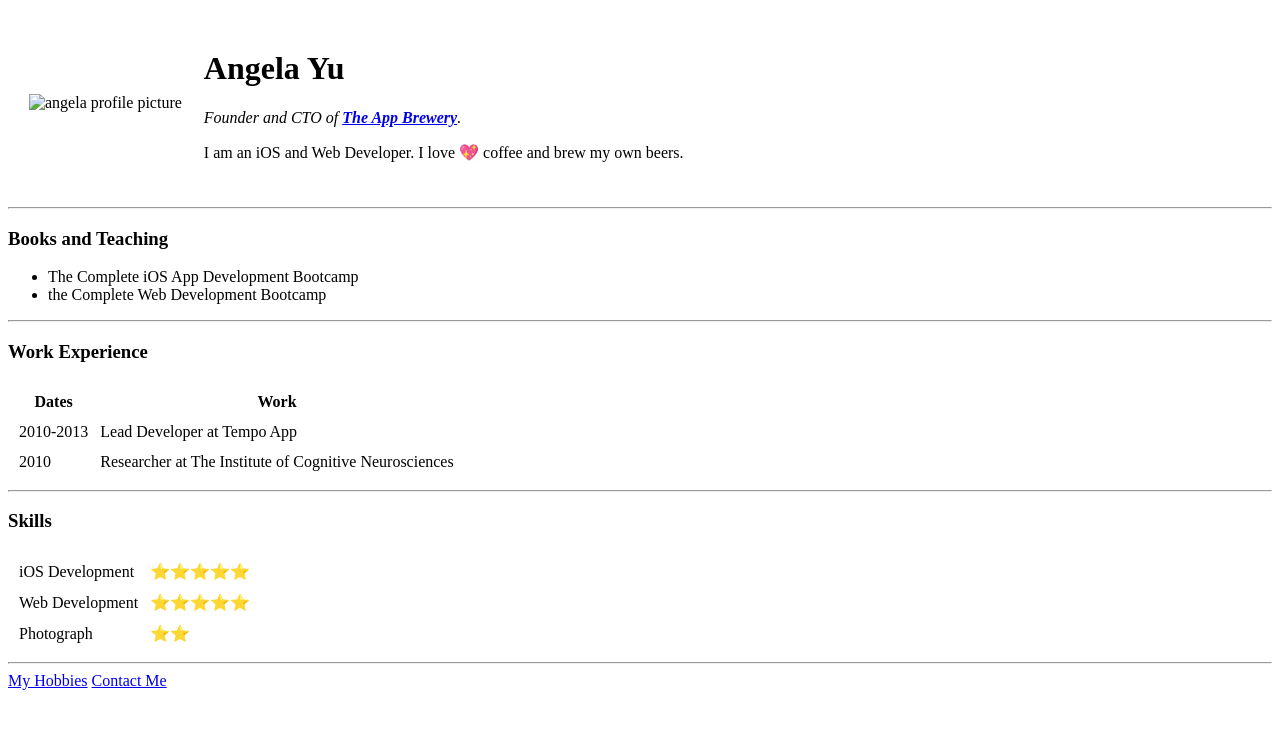
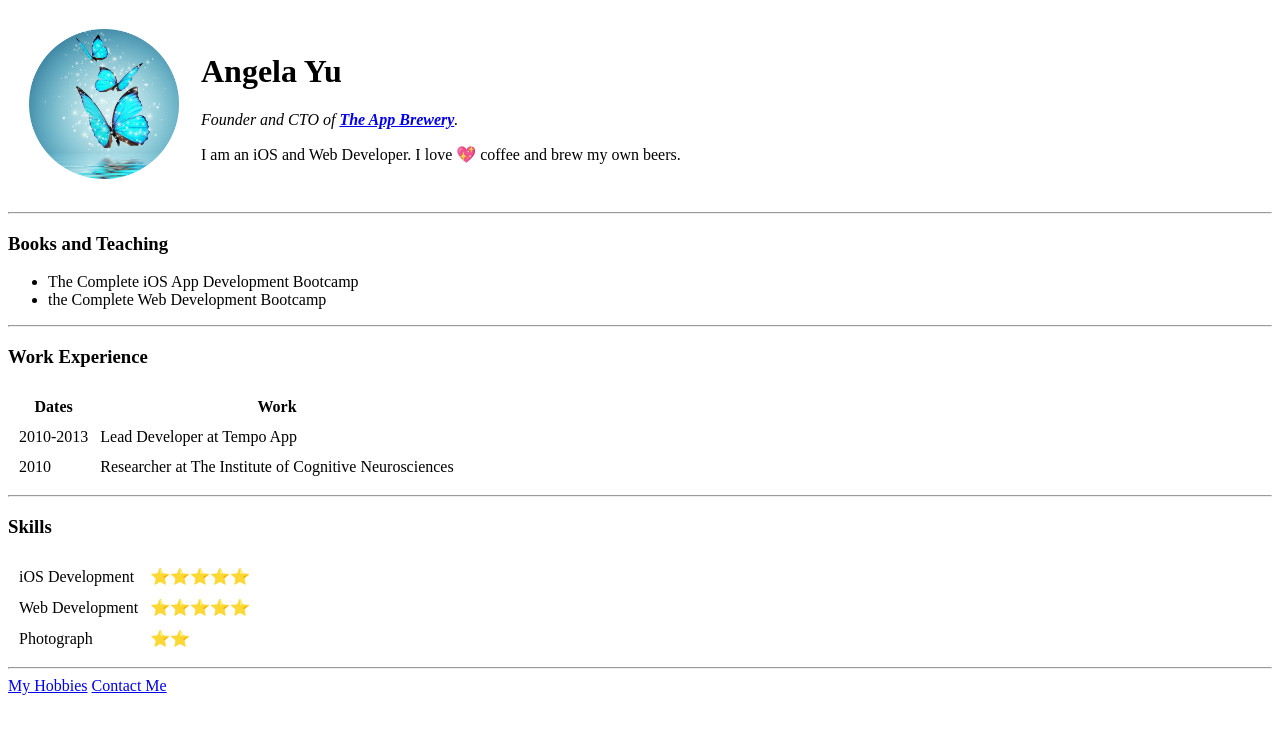
Before and after one commit to chunbozhang/cv, a plain HTML site: page index.html in a window 1280 px wide. Drawn offline with Linux system fonts and the light colour scheme.

Commit message:
Update index.html

```diff
--- a/index.html
+++ b/index.html
@@ -9,7 +9,7 @@
 <body>
   <table cellspacing="20">
     <tr>
-      <td><img src="images\angela.png" alt="angela profile picture" height="150px" width="150px"></td>
+      <td><img src="/images/Angela_Cropped.png" alt="angela profile picture" height="150px" width="150px"></td>
       <td>  <h1>Angela Yu</h1>
         <p><em>Founder and CTO of <strong><a href="https://www.appbrewery.co">The App Brewery</a></strong>.</em></p>
         <p>I am an iOS and Web Developer. I love 💖 coffee and brew my own beers.</p></td>
```
